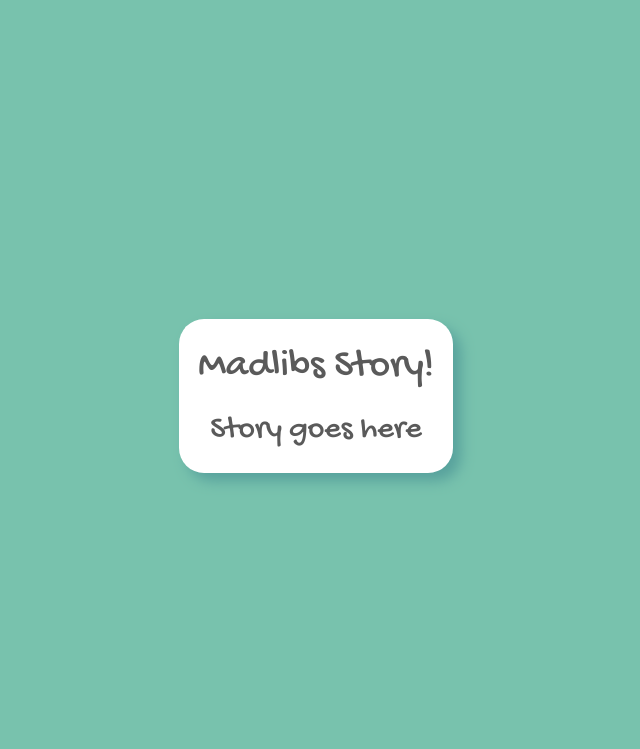
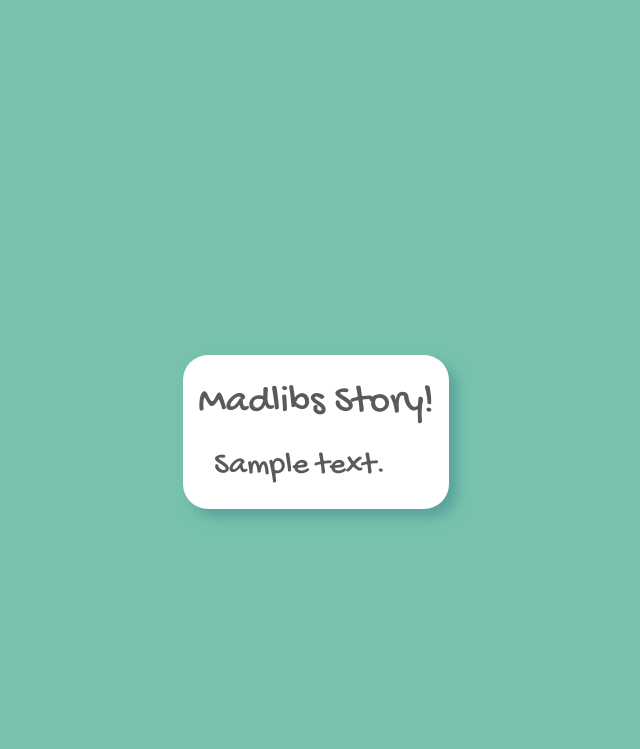
Before and after one commit to kneyzberg/flask-madlibs, a Flask app: template templates/story.html in a window 1280 px wide. Shown: the top 749 px of the page, without its empty margins (324-964 px from the left). Before the commit the page ends 483 px from the top, so only its background shows below. Run offline with Flask 2, Linux system fonts and the light colour scheme; the template is opened without the code that fills it: most values are stand-ins (such as "Sample title", 1, 10 or a date in 2020).

Commit message:
in further study

```diff
--- a/app.py
+++ b/app.py
@@ -1,17 +1,33 @@
 from flask import Flask, render_template, request
 from flask_debugtoolbar import DebugToolbarExtension
 
-from stories import silly_story
+import stories
 
 app = Flask(__name__)
 app.config['SECRET_KEY'] = "secret"
 
 debug = DebugToolbarExtension(app)
 
+story_list = {"excited_story":stories.excited_story, "silly_story":stories.silly_story}
 
-@app.route("/")
+@app.route('/')
 def index():
     """Home page showing Madlibs form"""
-    story = silly_story
+    return render_template("base.html")
+
+@app.route('/<story_id>')
+def questions(story_id):
+    """Change questions based on story selected"""
+    story = story_list[story_id]
+    print(story_list[story_id])
     prompts = story.prompts
     return render_template("questions.html",form_prompts = prompts)
+
+
+@app.route("/results")
+def result_display():
+    """Page showing Madlibs story"""
+    #["place", "noun", "verb", "adjective", "plural_noun"],
+    answers = request.args
+    text = story.generate(answers)
+    return render_template("story.html", story_content = text)
--- a/templates/base.html
+++ b/templates/base.html
@@ -13,6 +13,9 @@
 
 </head>
 <body>
+  <nav>
+    <a href="/silly_story">Silly story</a>
+  </nav>
 <div class="container-fluid mb-4">
   <div class="row vh-100">
     <div class="mx-auto my-auto">
--- a/templates/questions.html
+++ b/templates/questions.html
@@ -6,7 +6,7 @@
 
   <h1 class="pt-4 mb-3 text-center">Madlibs!</h1>
 
-  <form action="story" class="pb-4">
+  <form action="/results" class="pb-4">
 
   <!-- an example of one field -- you should make these autogenerated! -->
     <div class="form-group row">
--- a/templates/story.html
+++ b/templates/story.html
@@ -5,6 +5,6 @@
 {% block content %}
 
   <h1 class="pt-4 mb-3 text-center">Madlibs Story!</h1>
-  <h2 class="pt-1 pl-3 pr-3 pb-4">Story goes here</h2>
+  <h2 class="pt-1 pl-3 pr-3 pb-4">{{story_content}}</h2>
 
 {% endblock %}
```
